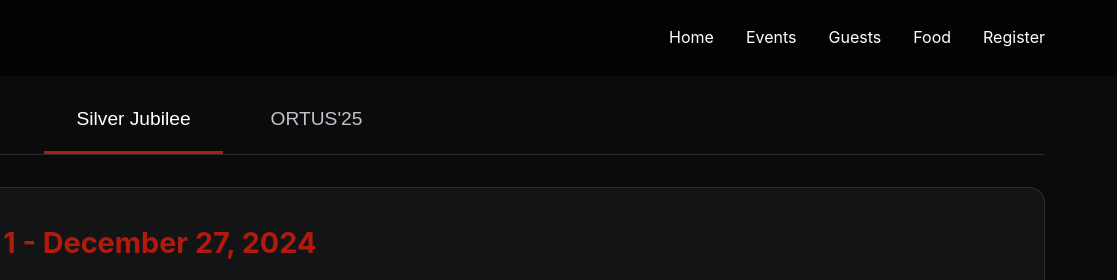
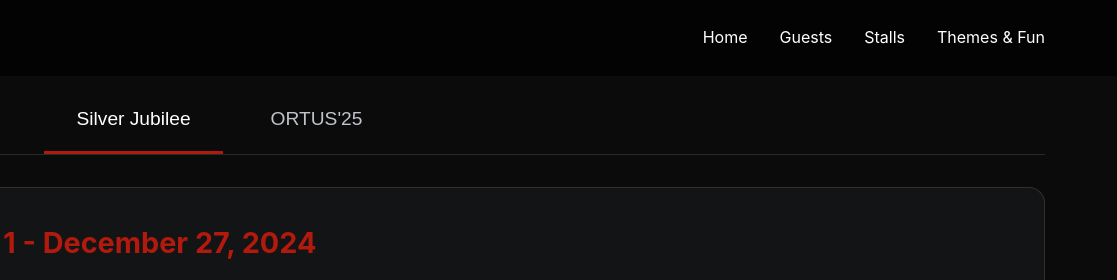
Before and after one commit to VCE-Team/25-Years, a website: page schedule.html in a window 1280 px wide. Shown: the top 280 px of the page, 163-1280 px from the left. Drawn offline with Linux system fonts and the light colour scheme; files whose address does not match are found by name.

Commit message:
Update schedule.html

```diff
--- a/schedule.html
+++ b/schedule.html
@@ -382,10 +382,10 @@
             </div>
             <div class="nav-links">
                 <a href="index.html">Home</a>
-                <a href="index.html#events">Events</a>
+                <!-- <a href="index.html#events">Events</a> -->
                 <a href="index.html#chief-guests">Guests</a>
-                <a href="index.html#food-stalls">Food</a>
-                <a href="registration.html">Register</a>
+                <a href="stalls.html">Stalls</a>
+                <a href="themes.html">Themes & Fun</a>
             </div>
         </div>
     </nav>
@@ -625,6 +625,7 @@
             </div>
         </div>
     </div>
+
 
     <script>
         // Tournament data
@@ -1142,5 +1143,6 @@
             }
         });
     </script>
+    <a href="https://www.freecounterstat.com" title="counter widget"><img src="https://counter6.optistats.ovh/private/freecounterstat.php?c=pb2u7n44chtbdemjtyl8b38mf7mzxy8z" border="0" title="counter widget" alt="counter widget"></a>
 </body>
 </html>
```
